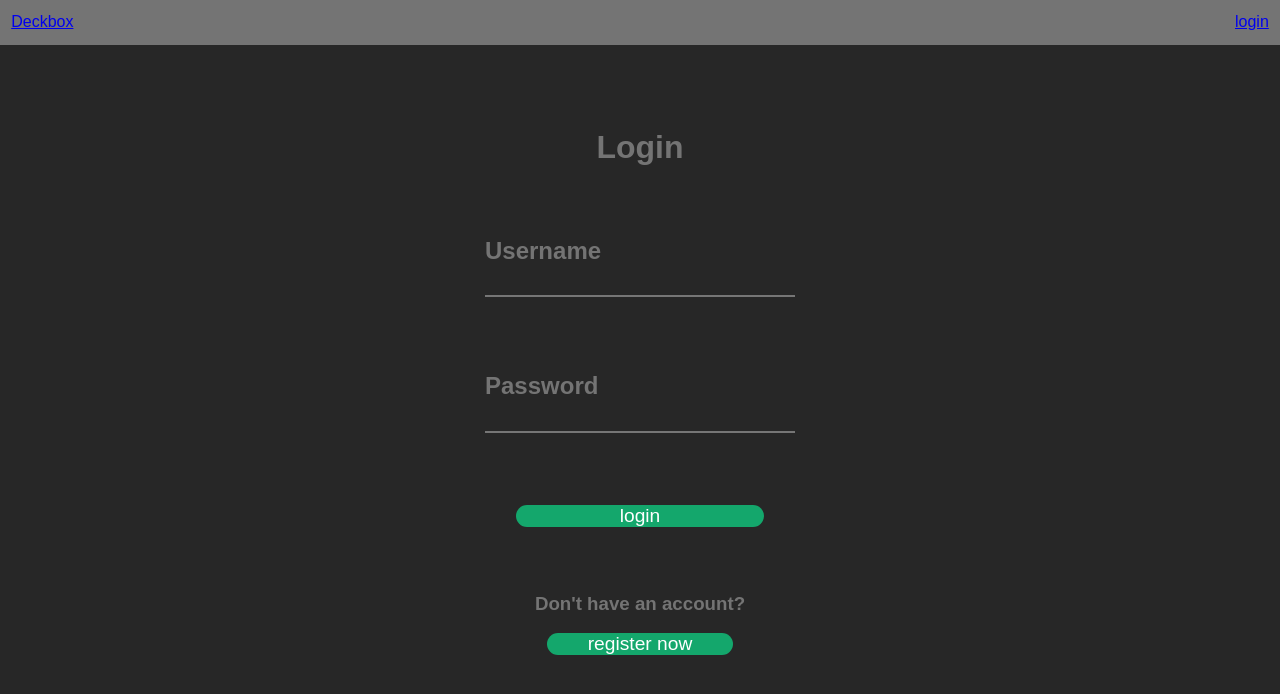
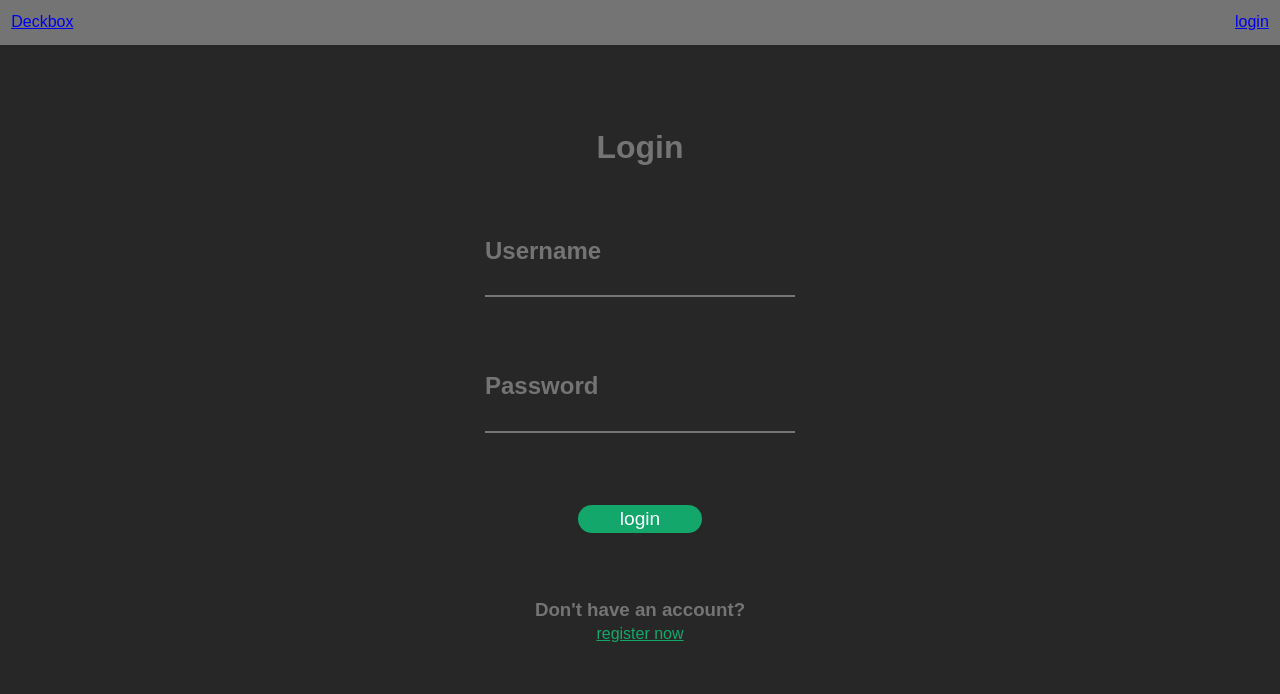
Before and after one commit to cobbettn/deckbox, a Vue app in the folder fe/deckbop/: page /login in a window 1280 px wide. Shown: the top 694 px of the page. Built offline with nearby package versions, Linux system fonts and the light colour scheme.

Commit message:
small style update

```diff
--- a/fe/deckbop/src/components/authentication/Login.vue
+++ b/fe/deckbop/src/components/authentication/Login.vue
@@ -10,7 +10,7 @@
             <div class="column-content">
               <button v-on:click.prevent="login()">login</button>
               <h3 class="mt4">Don't have an account?</h3>
-              <button class="registerBtn" v-on:click.prevent="goToRegister()">register now</button>
+              <router-link class="registerLink" to="/register">register now</router-link>
             </div>
         </form>
     </div>
@@ -58,7 +58,6 @@ export default {
 
 <style scoped>
     @import '../../style/style.css';
-
     .login {
         display: flex;
         flex-flow: column;
@@ -66,7 +65,6 @@ export default {
         align-items: center;
         padding: 5em;
         width: auto;
-
     }
     h1 {
         padding-bottom: 2em;
@@ -82,21 +80,15 @@ export default {
     input:focus{
         outline-width: 0;
     }
-    button {
-        width: 80%;
-        background: #14a76c;
-        border: none;
-        border-radius: 5em;
-        font-size: 1.2em;
-    }
     div.error {
         color: red;
     }
     .mt4 {
         margin-top: 4rem;
     }
-    .registerBtn {
-        width: 60%;
-        margin: 1rem;
+    .registerLink {
+        color: #14a76c;
+        display: flex;
+        justify-content: center;
     }
 </style>
--- a/fe/deckbop/src/components/authentication/Profile.vue
+++ b/fe/deckbop/src/components/authentication/Profile.vue
@@ -129,12 +129,7 @@ export default {
         outline-width: 0;
     }
     button {
-        width: 15rem;
-        height: 1.75rem;
-        background: #14a76c;
-        border: none;
-        border-radius: 5em;
-        font-size: 1.2em;
+      width: 15rem;
     }
     button:hover {
       background: #13925f;
--- a/fe/deckbop/src/components/authentication/Register.vue
+++ b/fe/deckbop/src/components/authentication/Register.vue
@@ -81,14 +81,6 @@ export default {
     input:focus{
         outline-width: 0;
     }
-    button {
-        width: 80%;
-        background: #14a76c;
-        border: none;
-        border-radius: 5em;
-        font-size: 1.2em;
-    }
-
     div.error {
         color: red;
     }
--- a/fe/deckbop/src/style/style.css
+++ b/fe/deckbop/src/style/style.css
@@ -12,11 +12,18 @@ input:focus{
 }
 button {
     width: 40%;
+    height: 1.75rem;
     background: #14a76c;
     border: none;
     border-radius: 5em;
     font-size: 1.2em;
     color: #fff;
+}
+button:hover {
+background: #13925f;
+}
+button:active{
+background: #0d6843;
 }
 
 .column-content {
```
